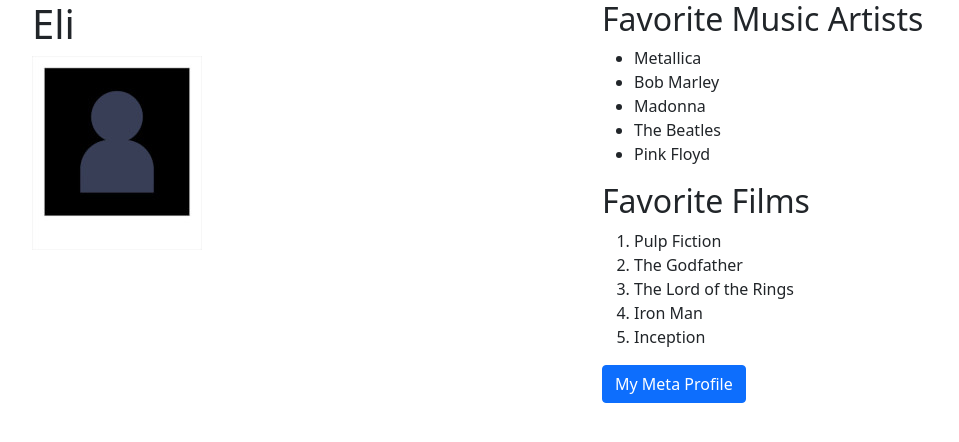
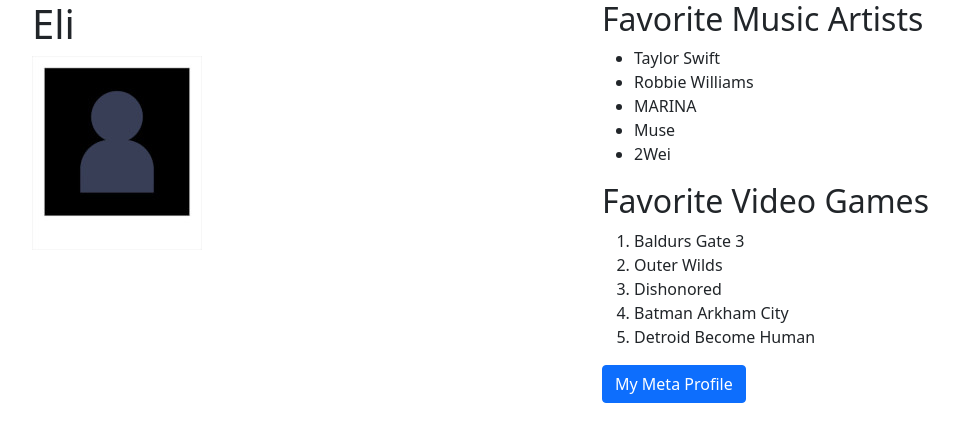
Before and after one commit to pandorasinclair/bio-page, a plain HTML site: page index.html in a window 1280 px wide. Shown: the whole page, without its empty margins (50-1009 px from the left). Drawn offline with Linux system fonts and the light colour scheme.

Commit message:
Changed Lists

```diff
--- a/index.html
+++ b/index.html
@@ -2,33 +2,35 @@
 <html>
   <head>
     <title>My Bio Page</title>
-    <link href="bootstrap.min.css" rel="stylesheet">
+    <link href="bootstrap.min.css" rel="stylesheet" />
   </head>
   <body>
     <div class="container">
       <div class="row">
         <div id="bio" class="col-12 col-lg-6" text-center>
           <h1>Eli</h1>
-                <img src="photo.jpg" class="img-fluid">
+          <img src="photo.jpg" class="img-fluid" />
         </div>
         <div id="more" class="col-12 col-lg-6">
           <h2>Favorite Music Artists</h2>
           <ul>
-                    <li>Metallica</li>
-                    <li>Bob Marley</li>
-                    <li>Madonna</li>
-                    <li>The Beatles</li>
-                    <li>Pink Floyd</li>
+            <li>Taylor Swift</li>
+            <li>Robbie Williams</li>
+            <li>MARINA</li>
+            <li>Muse</li>
+            <li>2Wei</li>
           </ul>
-                <h2>Favorite Films</h2>
+          <h2>Favorite Video Games</h2>
           <ol>
-                    <li>Pulp Fiction</li>
-                    <li>The Godfather</li>
-                    <li>The Lord of the Rings</li>
-                    <li>Iron Man</li>
-                    <li>Inception</li>
+            <li>Baldurs Gate 3</li>
+            <li>Outer Wilds</li>
+            <li>Dishonored</li>
+            <li>Batman Arkham City</li>
+            <li>Detroid Become Human</li>
           </ol>
-                <a href="https://www.meta.com/user/12" class="btn btn-primary">My Meta Profile</a>
+          <a href="https://www.meta.com/user/12" class="btn btn-primary"
+            >My Meta Profile</a
+          >
         </div>
       </div>
     </div>
```
Lines whose indentation alone changed are shown as unchanged.
